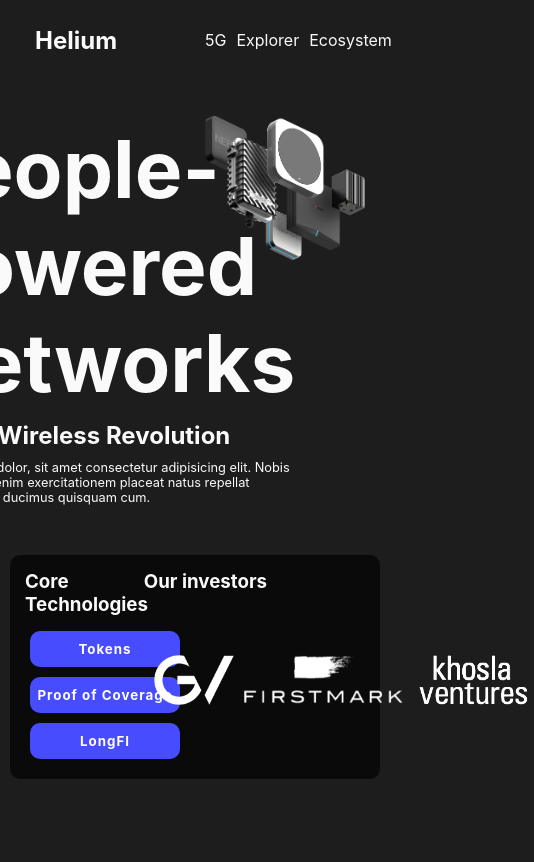
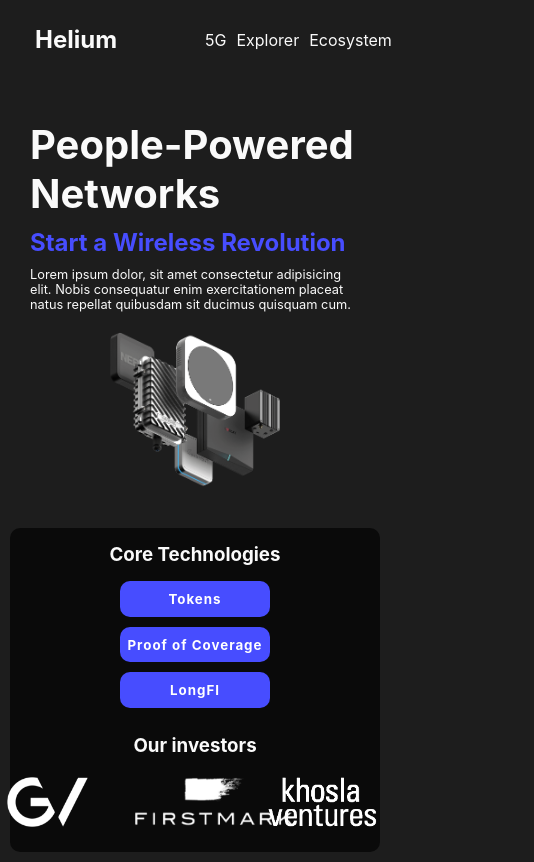
Before and after one commit to floriansehedic/helium, a plain HTML site: page index.html in a window 390 px wide. Shown: the whole page, 534 px wide, since content can reach past the window. Drawn offline with Linux system fonts and the light colour scheme.

Commit message:
add display grid and media queries

```diff
--- a/index.html
+++ b/index.html
@@ -20,7 +20,7 @@
       <div class="header-left">
         <div class="header-left-container">
           <h1>People-Powered Networks</h1>
-          <h2>Start a Wireless Revolution</h2>
+          <h3>Start a Wireless Revolution</h3>
           <p>
             Lorem ipsum dolor, sit amet consectetur adipisicing elit. Nobis
             consequatur enim exercitationem placeat natus repellat quibusdam sit
@@ -28,9 +28,12 @@
           </p>
         </div>
       </div>
-      <div class="header-right">
-        <img src="./img/main.png" alt="modem-pic" id="modem" />
-      </div>
+      <img
+        lass="header-right"
+        src="./img/main.png"
+        alt="modem-pic"
+        id="modem"
+      />
     </section>
 
     <section class="infos">
--- a/style.css
+++ b/style.css
@@ -10,61 +10,61 @@
   p {
     font-size: 0.8rem;
   }
+
   body {
     min-height: 100vh;
     background: rgb(29, 29, 29);
     color: rgb(250, 250, 250);
   }
   nav {
-    display: flex;
-    justify-content: space-between;
-    align-items: center;
+    display: grid;
+    grid-template-columns: 50% 50%;
     padding: 10px 20px;
   }
   nav ul {
-    display: flex;
-    width: 50%;
-    justify-content: space-between;
+    display: grid;
+    grid-template-columns: 33% 33% 33%;
   }
   .header {
-    display: flex;
-    justify-content: space-around;
+    display: grid;
+    grid-template-columns: 50% 50%;
     margin: 30px auto;
   }
-  .header-left {
-    display: flex;
-    justify-content: center;
-    align-items: center;
-    width: 50%;
-  }
+
   h1 {
     font-size: 5rem;
   }
+
+  .header-left{
+    display: grid;
+    align-content: center;
+    justify-content: center;
+  }
+
   .header-left-container h3 {
     color: #474dff;
     font-size: 1.8rem;
   }
+
   .header-right {
     width: 50%;
   }
+
   #modem {
     width: 100%;
   }
 
   .infos {
-    display: flex;
+    display: grid;
+    grid-template-columns: 20% 80%;
     background: rgb(10, 10, 10);
     border-radius: 10px;
   }
 
-  .infos-left {
-    width: 33%;
-  }
 
   .btn-container {
-    display: flex;
-    flex-direction: column;
-    justify-content: space-around;
+    display: grid;
+    grid-template-rows: 33% 33% 33%;
   }
 
   button {
@@ -80,23 +80,79 @@
   }
 
   .infos-right {
-    width: 67%;
+    width: 100%;
   }
 
   .investors {
-    display: flex;
+    display: grid;
     align-items: center;
-    justify-content: center;
     height: 80%;
   }
 
 .img-container {
-  display: flex;
-  align-items: center;
-  justify-content: space-around;
-  width: 100%;
+
+  display: grid;
+  grid-template-columns: 33% 33% 33%;
 }
 
   .img-container img {
     height: 60px;
   }
+
+
+
+  @media screen and (max-width: 900px) {
+    h1 {
+      font-size: 2.5rem;
+    }
+
+    .header-left-container h3 {
+      font-size: 1.5rem;
+    }
+
+    p {
+      font-size: 0.8rem;
+    }
+  }
+
+  @media screen and (max-width: 414px) {
+    nav ul {
+      display: flex;
+      justify-content: normal;
+      align-items: center;
+    }
+
+    .header {
+      display: block;
+    }
+
+    .header-left {
+      display: block;
+    }
+
+    #modem {
+      width: 50%;
+      display: block;
+      margin: 0 auto;
+    }
+
+    .infos {
+      display: block;
+    }
+
+    .infos-left {
+      display: grid;
+      justify-content: space-around;
+      justify-items: center
+    }
+
+    .infos-right{
+      display: grid;
+      justify-content: center;
+      justify-items: center;
+    }
+
+    .investors {
+
+    }
+  }
```
